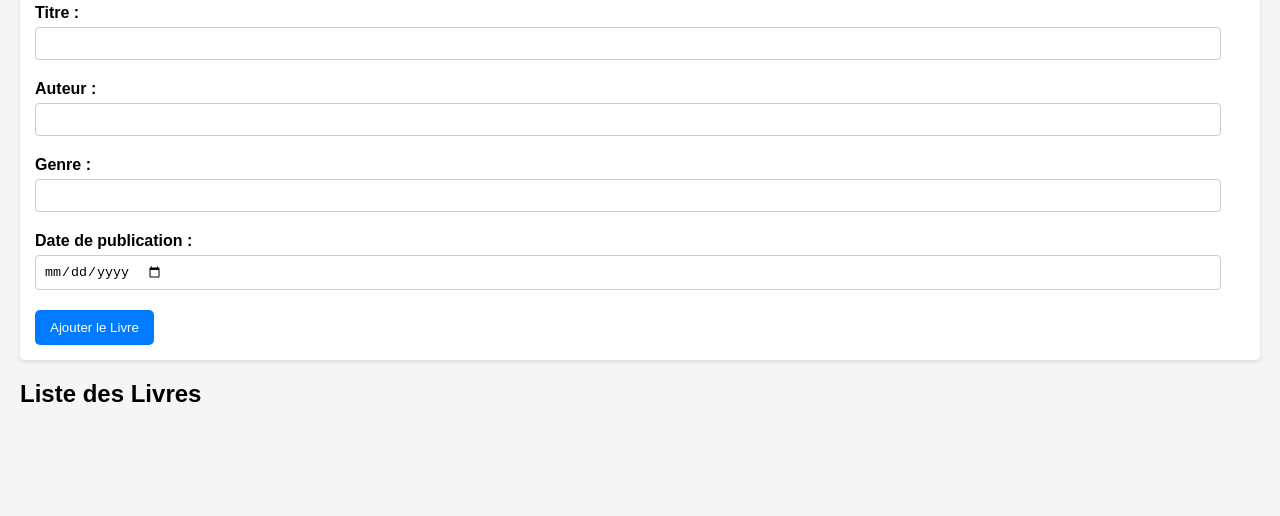
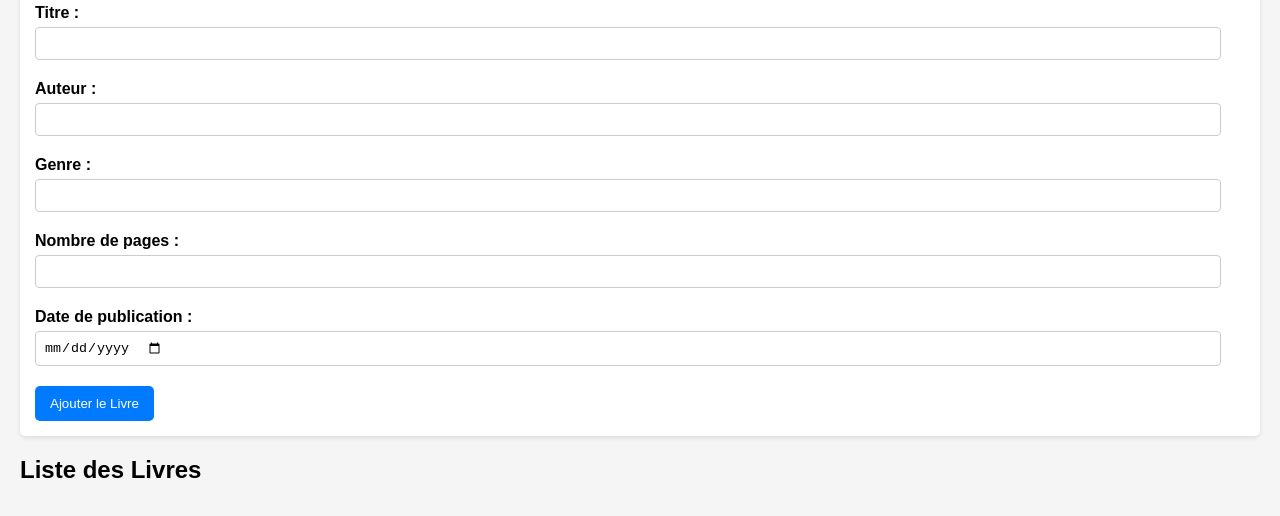
Before and after one commit to ana-eemi/git-project, a plain HTML site: page index.html in a window 1280 px wide. Shown: the part 116-632 px from the top of the page. Drawn offline with Linux system fonts and the light colour scheme.

Commit message:
Ajout du champs de nombre de pages

```diff
--- a/index.html
+++ b/index.html
@@ -18,6 +18,9 @@
 
         <label for="genre">Genre :</label>
         <input type="text" id="genre" name="genre" required>
+
+        <label for="page">Nombre de pages :</label>
+        <input type="number" id="page" name="page">
 
         <label for="date">Date de publication :</label>
         <input type="date" id="date" name="date" required>
```
